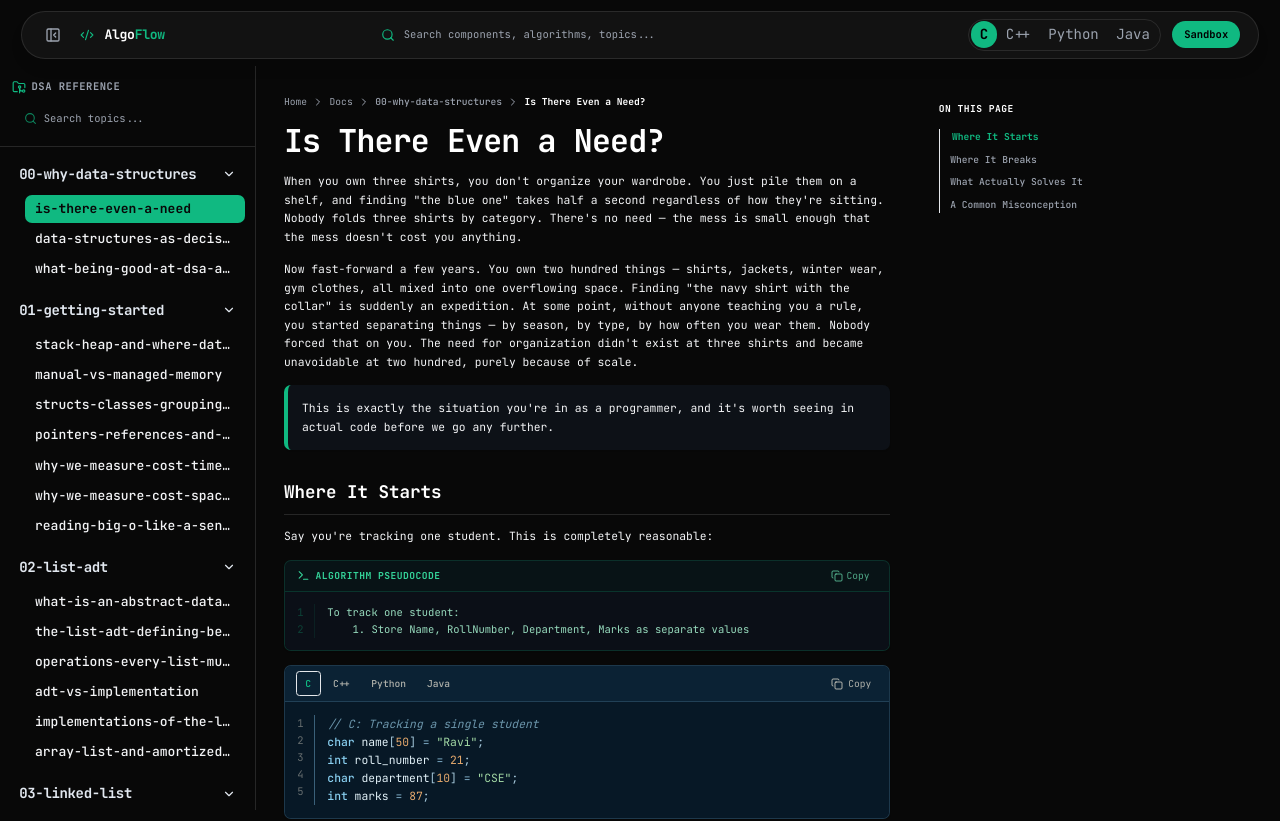
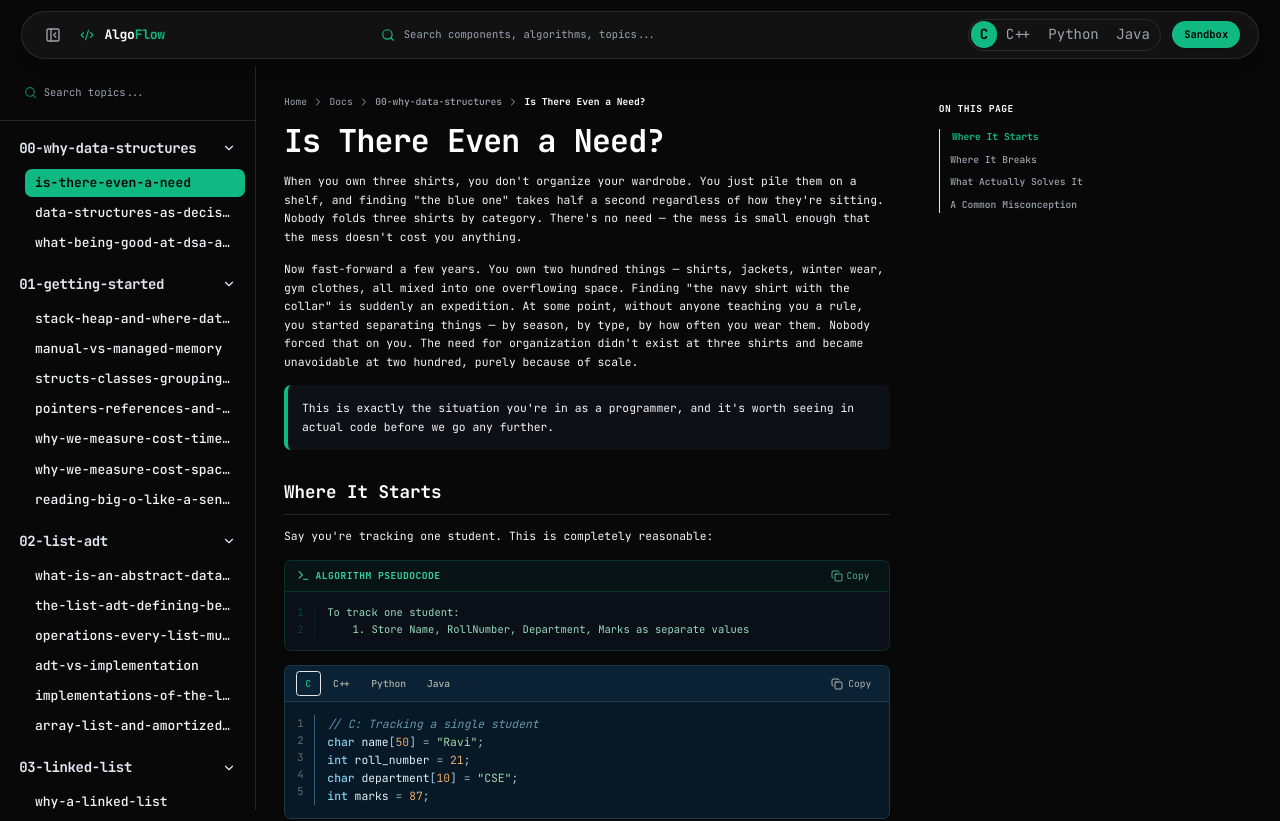
Before and after one commit to 0monish0/AlgoFLOW, a React (Vite) app: page /docs/is-there-even-a-need in a window 1280 px wide. Shown: the top 821 px of the page. Built offline with nearby package versions, Linux system fonts and the light colour scheme; the HTML template or start-up script is replaced by a standard one.

Commit message:
remove DSA Reference badge from sidebar header

```diff
--- a/src/components/layout/Sidebar.jsx
+++ b/src/components/layout/Sidebar.jsx
@@ -4,7 +4,7 @@ import { motion, AnimatePresence } from 'framer-motion';
 import { navigationSections } from '../../content/navigation';
 import { useSidebarStore } from '../../store/sidebarStore';
 import { useSearchStore } from '../../store/searchStore';
-import { Search, X, FolderGit2, ChevronDown, ChevronRight } from 'lucide-react';
+import { Search, X, ChevronDown, ChevronRight } from 'lucide-react';
 
 export const Sidebar = ({ isMobile = false }) => {
   const { expandedSections, toggleSection, isCollapsed, setMobileOpen } = useSidebarStore();
@@ -92,12 +92,8 @@ export const Sidebar = ({ isMobile = false }) => {
     >
       {/* Sidebar Top Header */}
       <div className="p-3.5 border-b border-border">
-        <div className="flex items-center justify-between mb-2.5">
-          <div className="flex items-center gap-1.5 text-xs font-extrabold uppercase tracking-wider text-text-muted">
-            <FolderGit2 size={14} className="text-accent" />
-            <span>DSA Reference</span>
-          </div>
-          {isMobile && (
+        {isMobile && (
+          <div className="flex items-center justify-end mb-2">
             <button
               onClick={() => setMobileOpen(false)}
               className="p-1 rounded hover:bg-accent/15 text-text-muted hover:text-text"
@@ -105,8 +101,8 @@ export const Sidebar = ({ isMobile = false }) => {
             >
               <X size={16} />
             </button>
-          )}
-        </div>
+          </div>
+        )}
 
         {/* Quick Search Button in Sidebar */}
         <button
```
